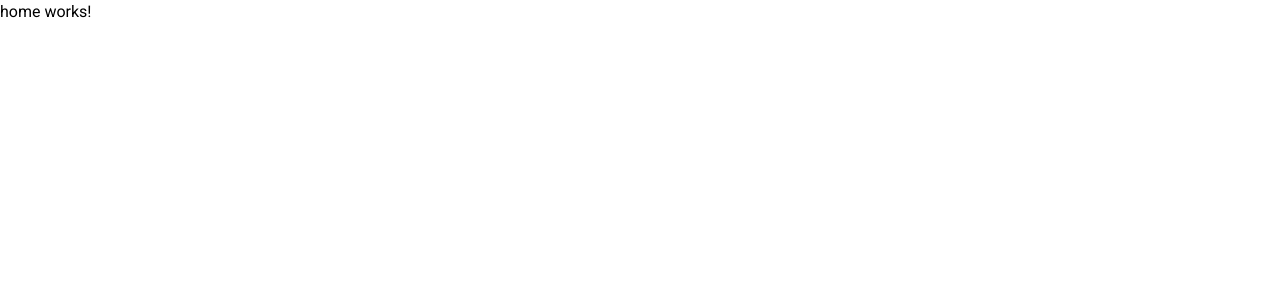
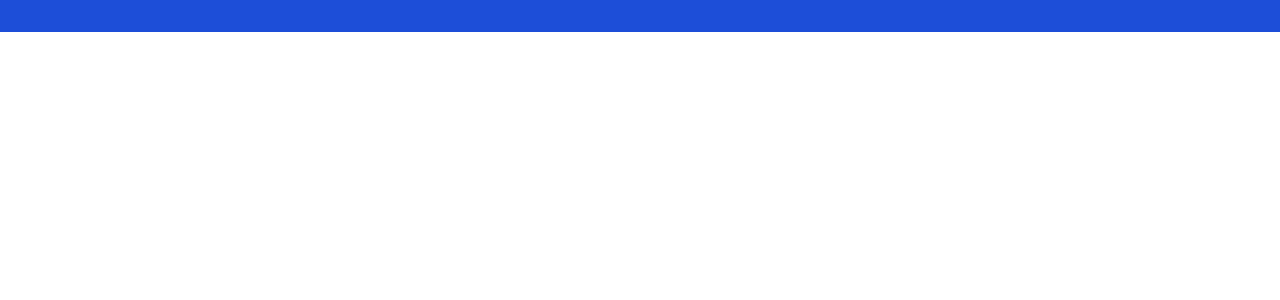
Before and after one commit to andrehsvictor/Memorix-Web, an Angular app: page / in a window 1280 px wide. Shown: the top 300 px of the page. Built offline with nearby package versions, Linux system fonts and the light colour scheme.

Commit message:
Replace home component content with a navigation bar

```diff
--- a/src/app/pages/home/home.component.html
+++ b/src/app/pages/home/home.component.html
@@ -1 +1,3 @@
-<p>home works!</p>
+<nav class="bg-blue-700 p-4 justify-between">
+
+</nav>
```
